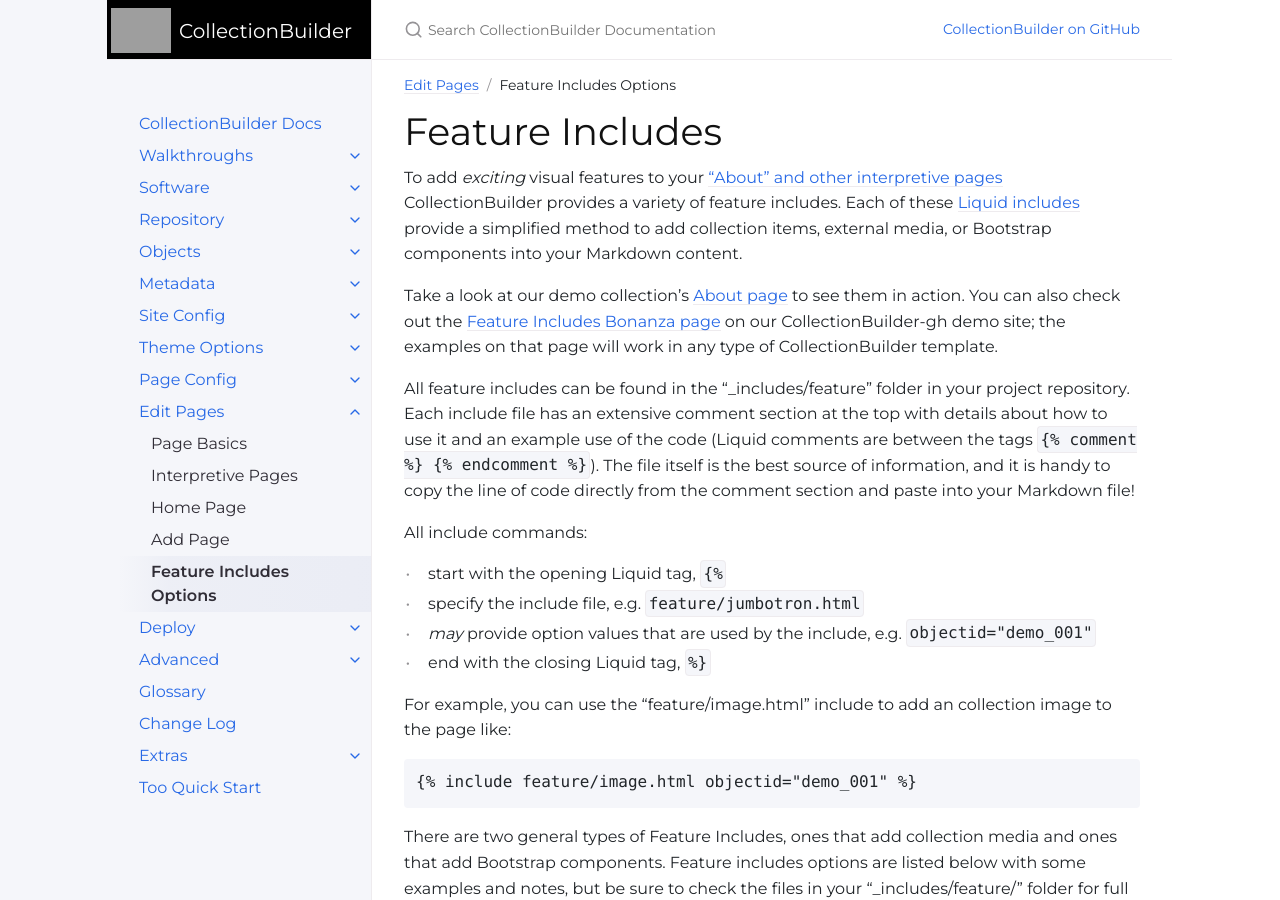
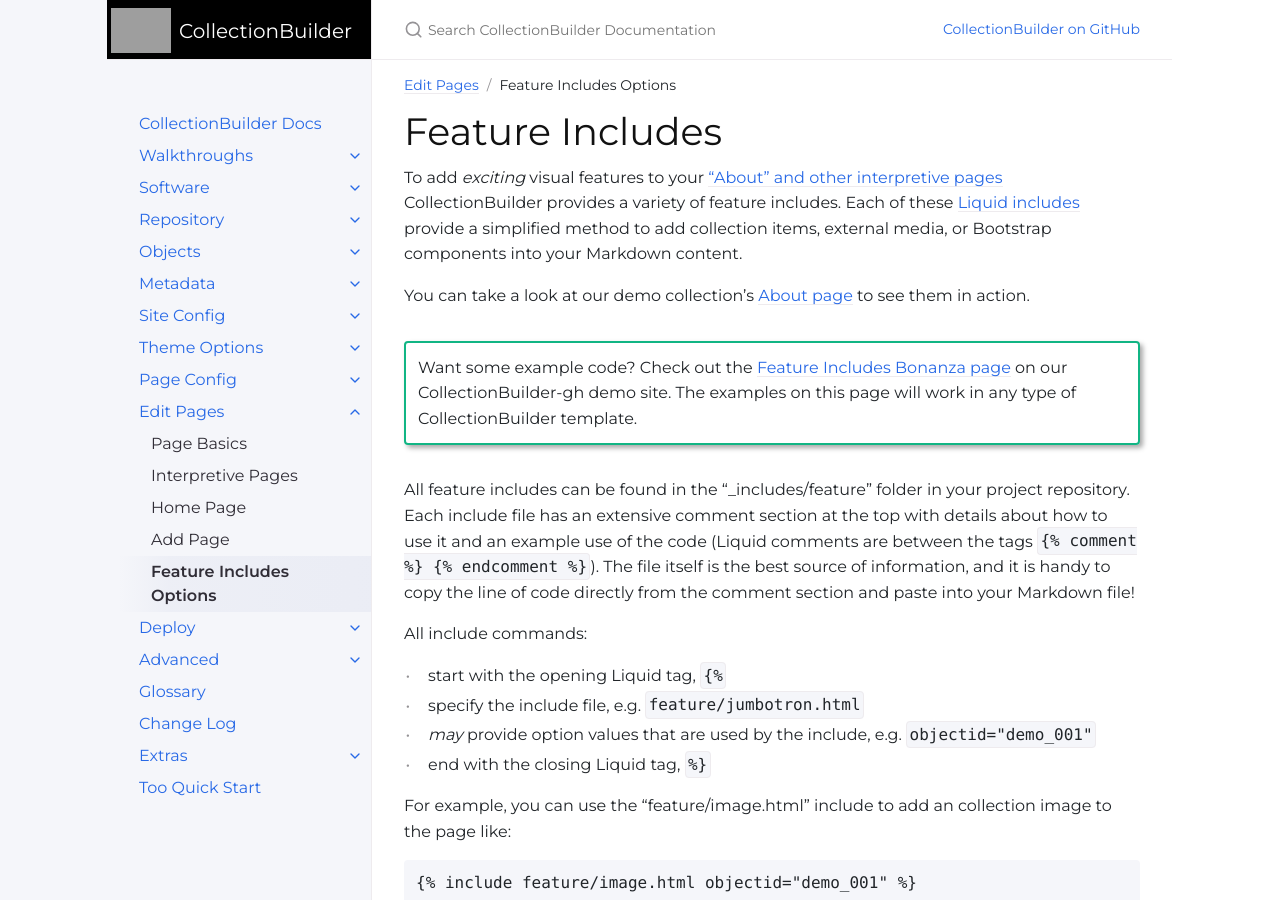
Before and after one commit to CollectionBuilder/cb-docs, a Jekyll site: the page built from docs/pages/features.md, in a window 1280 px wide and 900 px high. Built offline with Jekyll 4.4.1, drawn with Linux system fonts in a browser that asks for light colours; comment, search, counter and statistics services are not loaded.

Commit message:
Add alert box about bonanza page

```diff
--- a/docs/pages/features.md
+++ b/docs/pages/features.md
@@ -9,8 +9,10 @@ nav_order: 5
 To add *exciting* visual features to your ["About" and other interpretive pages]({{ '/docs/pages/interpretive/' | relative_url }}) CollectionBuilder provides a variety of feature includes.
 Each of these [Liquid includes](https://jekyllrb.com/docs/includes/) provide a simplified method to add collection items, external media, or Bootstrap components into your Markdown content.
 
-Take a look at our demo collection's [About page](https://collectionbuilder.github.io/collectionbuilder-gh/about.html){:target="_blank" rel="noopener"} to see them in action.
-You can also check out the [Feature Includes Bonanza page](https://collectionbuilder.github.io/collectionbuilder-gh/feature_options.html){:target="_blank" rel="noopener"} on our CollectionBuilder-gh demo site; the examples on that page will work in any type of CollectionBuilder template.
+You can take a look at our demo collection's [About page](https://collectionbuilder.github.io/collectionbuilder-gh/about.html){:target="_blank" rel="noopener"} to see them in action.
+
+{:.alert .alert-green}
+Want some example code? Check out the [Feature Includes Bonanza page](https://collectionbuilder.github.io/collectionbuilder-gh/feature_options.html){:target="_blank" rel="noopener"} on our CollectionBuilder-gh demo site. The examples on this page will work in any type of CollectionBuilder template.
 
 All feature includes can be found in the "_includes/feature" folder in your project repository.
 Each include file has an extensive comment section at the top with details about how to use it and an example use of the code (Liquid comments are between the tags `{% raw %}{% comment %} {% endcomment %}{% endraw %}`).
```
